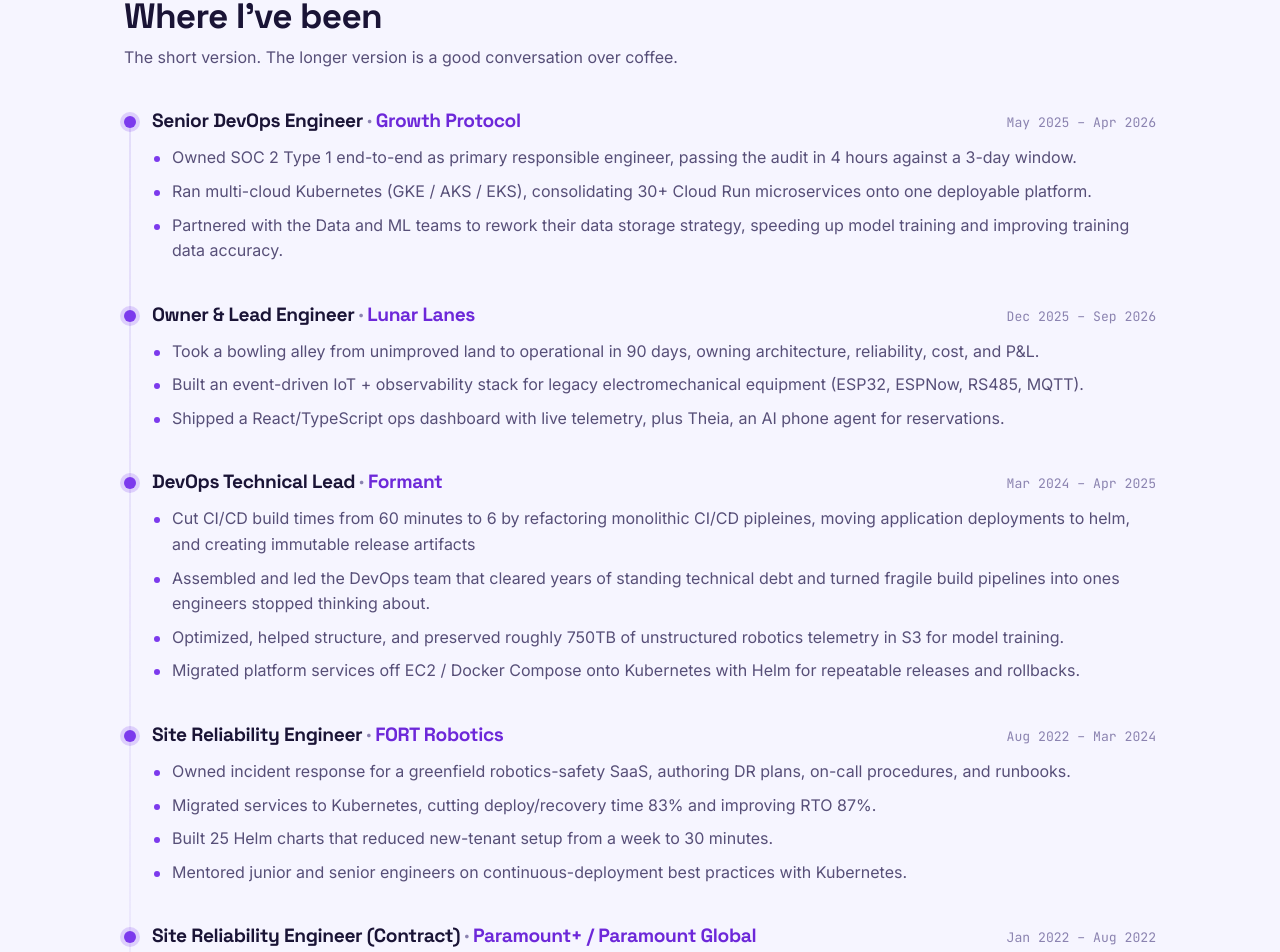
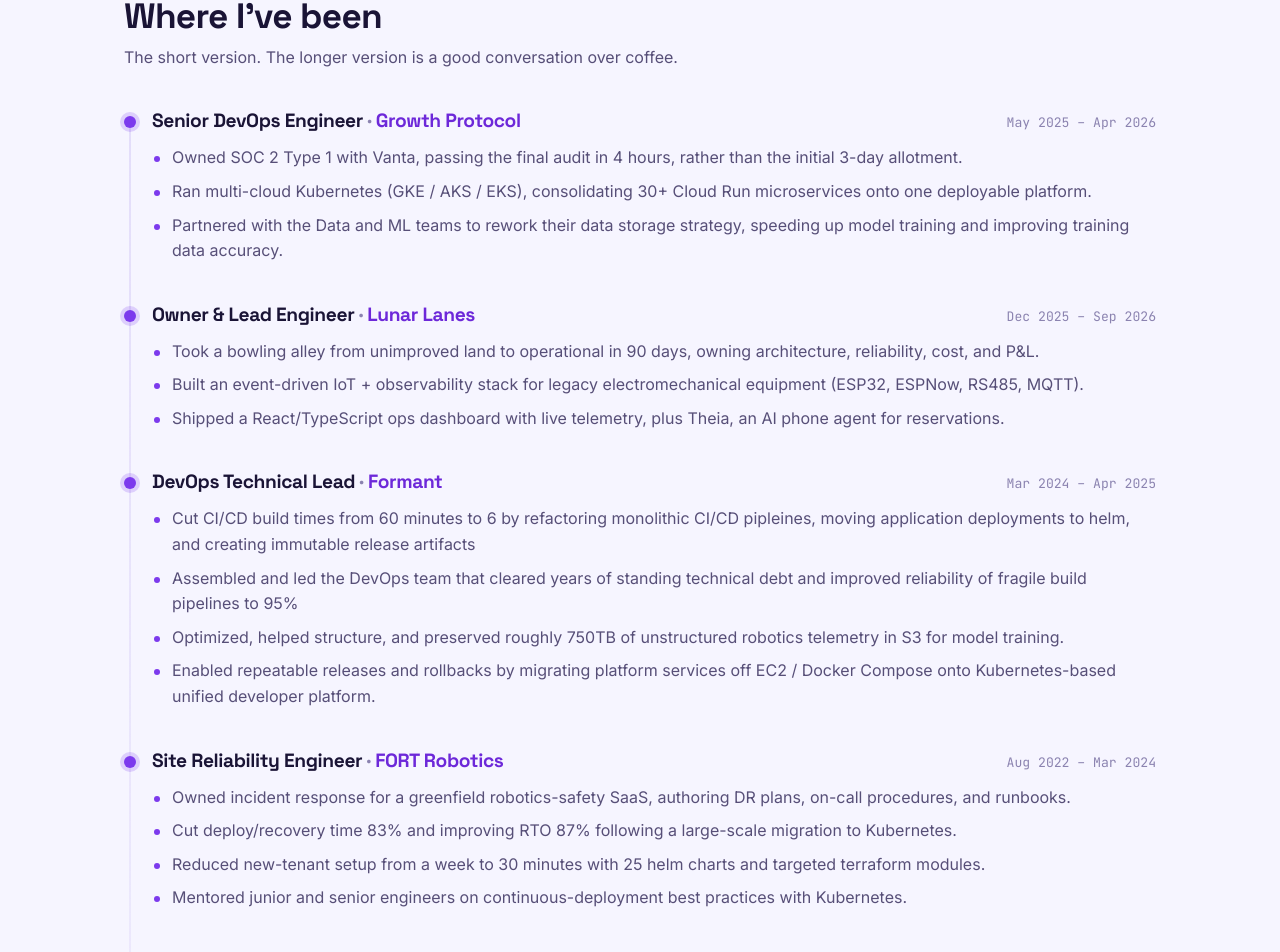
Before and after one commit to nicholas-a-hall/nicholas-a-hall.github.io, a React (Vite) app: page / in a window 1280 px wide. Shown: the part 7914-8866 px from the top of the page. Built offline with nearby package versions, Linux system fonts and the light colour scheme.

Commit message:
lead with impact

```diff
--- a/src/data/content.js
+++ b/src/data/content.js
@@ -219,7 +219,7 @@
     company: 'Growth Protocol',
     period: 'May 2025 – Apr 2026',
     highlights: [
-      'Owned SOC 2 Type 1 end-to-end as primary responsible engineer, passing the audit in 4 hours against a 3-day window.',
+      'Owned SOC 2 Type 1 with Vanta, passing the final audit in 4 hours, rather than the initial 3-day allotment.',
       'Ran multi-cloud Kubernetes (GKE / AKS / EKS), consolidating 30+ Cloud Run microservices onto one deployable platform.',
       'Partnered with the Data and ML teams to rework their data storage strategy, speeding up model training and improving training data accuracy.',
     ],
@@ -240,9 +240,9 @@
     period: 'Mar 2024 – Apr 2025',
     highlights: [
       'Cut CI/CD build times from 60 minutes to 6 by refactoring monolithic CI/CD pipleines, moving application deployments to helm, and creating immutable release artifacts',
-      'Assembled and led the DevOps team that cleared years of standing technical debt and turned fragile build pipelines into ones engineers stopped thinking about.',
+      'Assembled and led the DevOps team that cleared years of standing technical debt and improved reliability of fragile build pipelines to 95%',
       'Optimized, helped structure, and preserved roughly 750TB of unstructured robotics telemetry in S3 for model training.',
-      'Migrated platform services off EC2 / Docker Compose onto Kubernetes with Helm for repeatable releases and rollbacks.',
+      'Enabled repeatable releases and rollbacks by migrating platform services off EC2 / Docker Compose onto Kubernetes-based unified developer platform.',
     ],
   },
   {
@@ -251,8 +251,8 @@
     period: 'Aug 2022 – Mar 2024',
     highlights: [
       'Owned incident response for a greenfield robotics-safety SaaS, authoring DR plans, on-call procedures, and runbooks.',
-      'Migrated services to Kubernetes, cutting deploy/recovery time 83% and improving RTO 87%.',
-      'Built 25 Helm charts that reduced new-tenant setup from a week to 30 minutes.',
+      'Cut deploy/recovery time 83% and improving RTO 87% following a large-scale migration to Kubernetes.',
+      'Reduced new-tenant setup from a week to 30 minutes with 25 helm charts and targeted terraform modules.',
       'Mentored junior and senior engineers on continuous-deployment best practices with Kubernetes.',
     ],
   },
```
